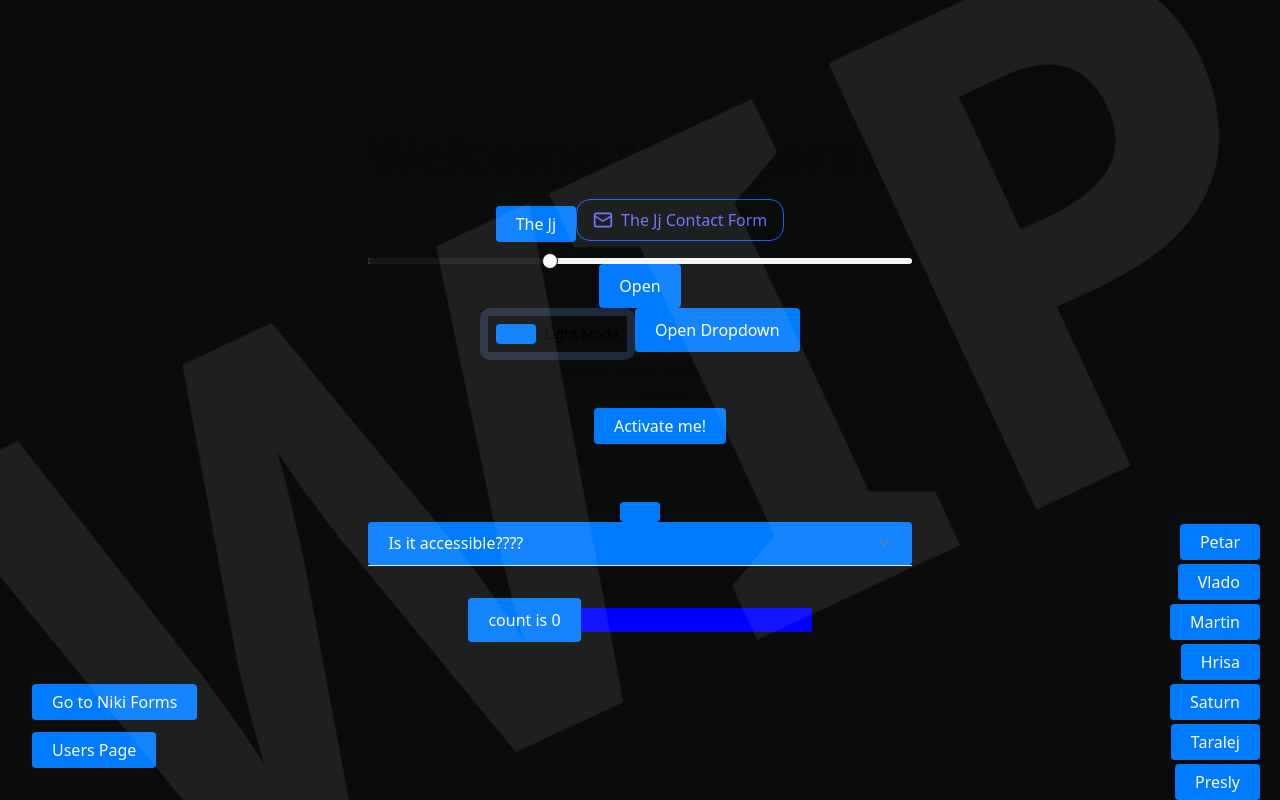
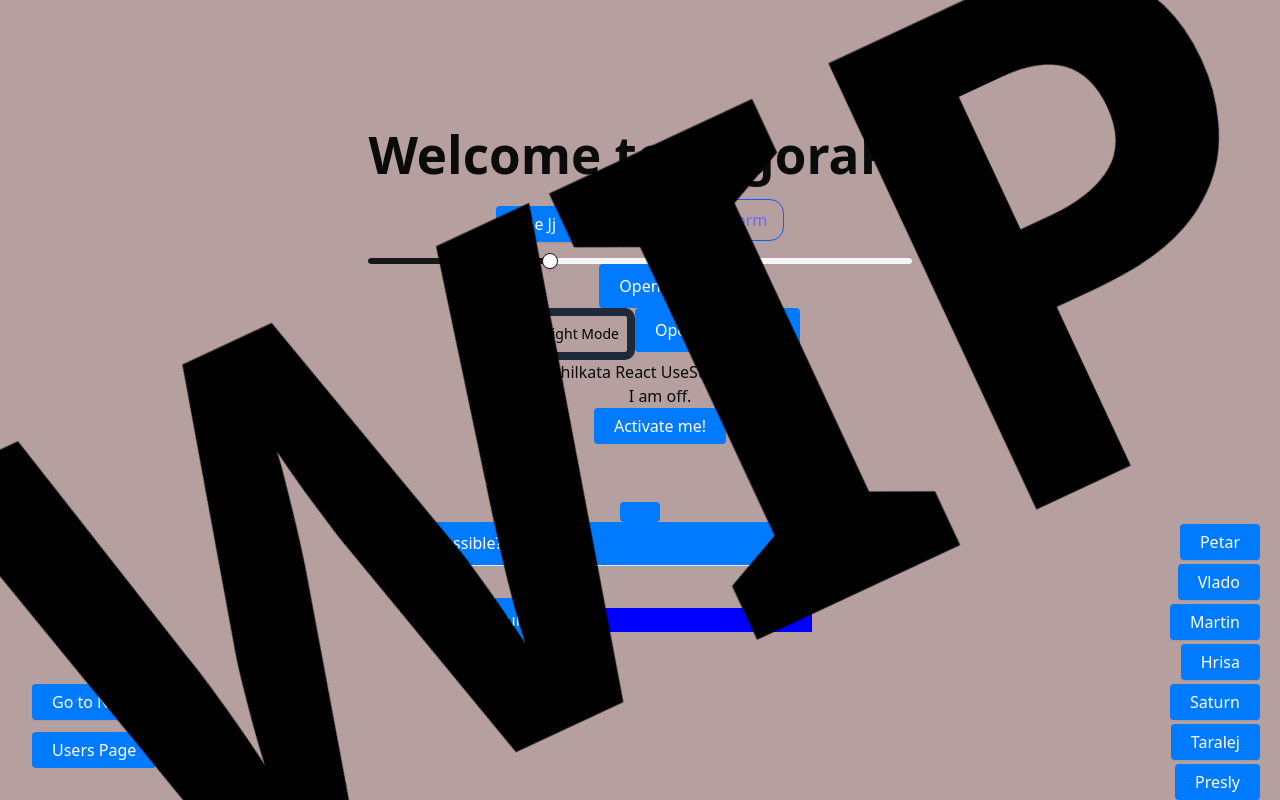
Before and after one commit to ZagoraPI/Tech-Titans, a React (Vite) app: page / in a window 1280 px wide. Built offline with nearby package versions, Linux system fonts and the light colour scheme.

Commit message:
Fixed stuff

```diff
--- a/src/App.css
+++ b/src/App.css
@@ -54,7 +54,7 @@ body {
   margin: 0;
   padding: 0;
   overflow-x: hidden;
-  background-color: #0a0c0b;
+  background-color: #b59f9f;
   background-size: 600% 600%;
   animation: gradientBackground 20s ease infinite;
 }
@@ -96,7 +96,7 @@ body {
   z-index: 1000;
   font-size: 42rem;
   font-weight: 900;
-  color: rgba(248, 248, 248, 0.08);
+  color: rgb(0, 0, 0);
   opacity: 1;
   pointer-events: none;
   user-select: none;
--- a/src/components/UsersPage/UserSearchBar.tsx
+++ b/src/components/UsersPage/UserSearchBar.tsx
@@ -23,7 +23,7 @@ const UserSearchBar: React.FC<Props> = ({ value, onChange, onRefresh }) => {
         alignItems: 'center',
         justifyContent: 'center',
         padding: '0.75rem 1.5rem',
-        backgroundColor: 'grey',
+        backgroundColor: 'white',
         border: '2px solid black',
         borderRadius: '4px',
         cursor: 'pointer',
@@ -52,6 +52,8 @@ const UserSearchBar: React.FC<Props> = ({ value, onChange, onRefresh }) => {
           border: '5px solid #000',
           height: '60px',
           boxSizing: 'border-box',
+          color: 'black',
+          backgroundColor: 'white',
         }} />
 
         <Button
--- a/src/components/UsersPage/UsersList.tsx
+++ b/src/components/UsersPage/UsersList.tsx
@@ -6,15 +6,17 @@ import { Button } from '../ui/button';
 interface UsersListProps {
   users: User[];
   onUserClick: (user: User) => void;
+    onRefresh: () => void;
 }
 
 const UsersList: React.FC<UsersListProps> = ({ users, onUserClick }) => {
   return (
     <div>
-      <Table style={{maxWidth: '2000px', margin: '2rem auto' }}>
+      <Table style={{maxWidth: '2000px', margin: '2rem auto', color: 'black',
+          backgroundColor: 'white', }}>
         <thead>
           <tr>
-            <th style={{ padding: '1rem', fontSize: '1.5rem', textAlign: 'left', backgroundColor: '#f4f4f4' }}>
+            <th style={{ padding: '1rem', fontSize: '1.5rem', textAlign: 'left',color:'red', backgroundColor: '#f4f4f4' }}>
               Name
             </th>
             <th style={{ padding: '1rem', fontSize: '1.5rem', textAlign: 'right', backgroundColor: '#f4f4f4' }}>
```
